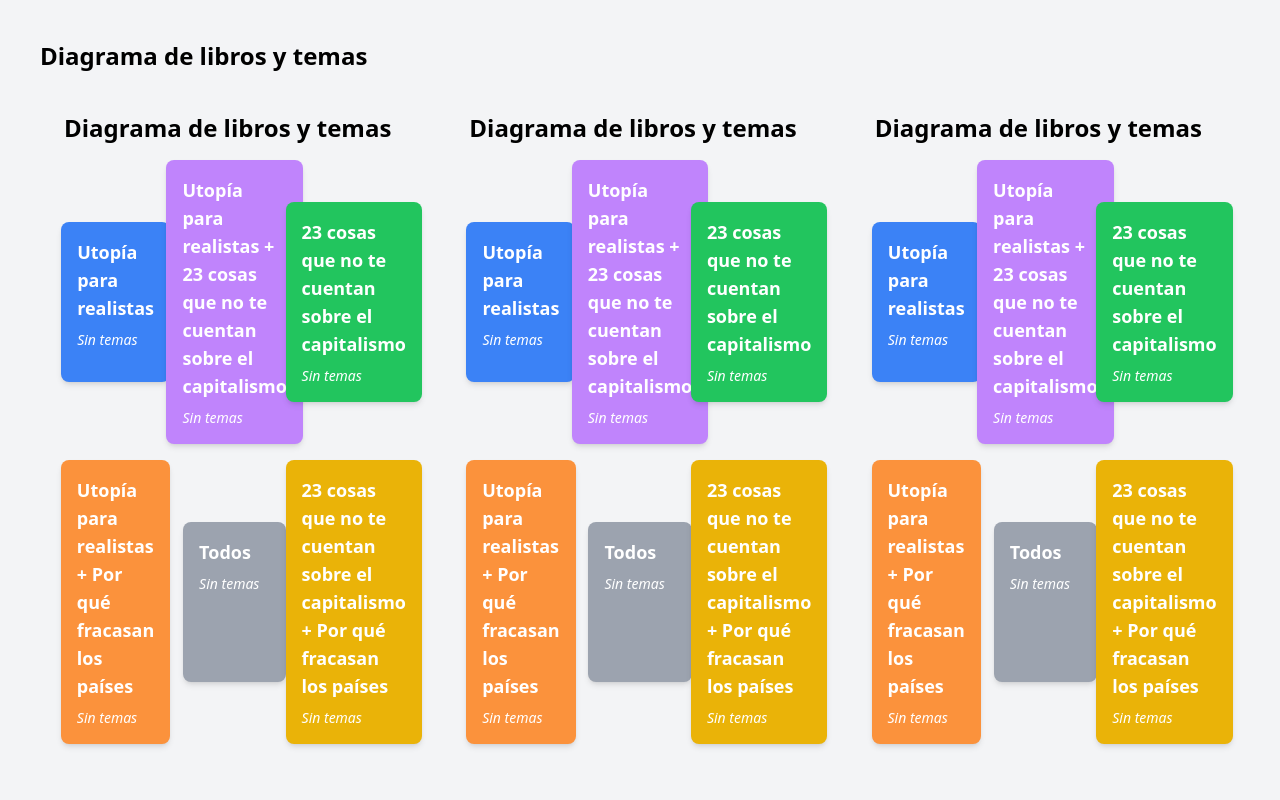
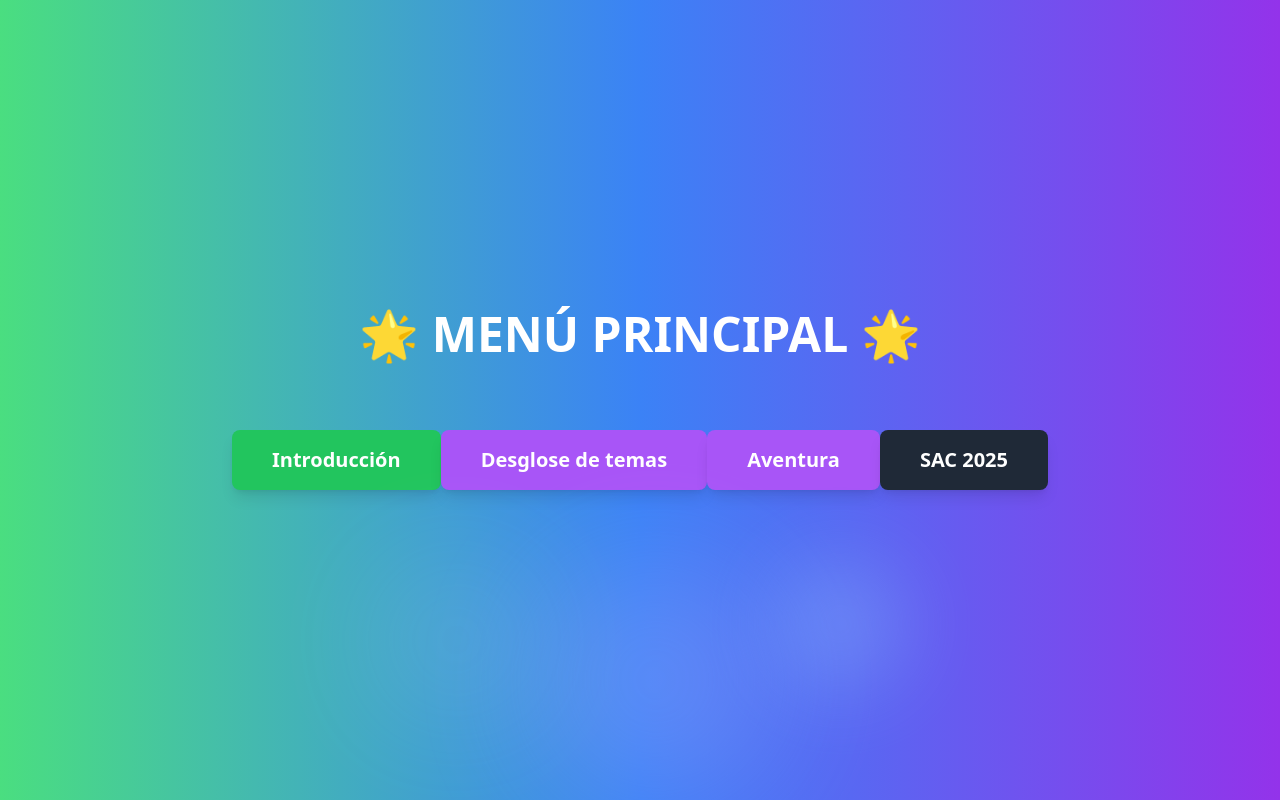
Before and after one commit to 0siel/seven-habits, a React (Vite) app: page /books in a window 1280 px wide. Shown: the top 800 px of the page. Built offline with nearby package versions, Linux system fonts and the light colour scheme.

Commit message:
Books-navigation

```diff
--- a/src/App.jsx
+++ b/src/App.jsx
@@ -50,8 +50,9 @@ import PerfectoScreen from "./components/empresarios/Perfecto";
 import WomenITScreen from "./components/empresarios/Womenit";
 
 {/* Books imports */ }
+import Menu from "./components/libros/Menu";
+import BooksIntro from "./components/libros/Intro";
 import Books from "./components/libros/Libros";
-import Fixed from "./components/libros/Fixed";
 import Adventure from "./components/libros/Adventure";
 
 
@@ -110,8 +111,9 @@ function App() {
           <Route path="empresarios/womenit" element={<WomenITScreen />} />
 
           {/* Books routes */}
-          <Route path="books" element={<Books />} />
-          <Route path="books/fixed" element={<Fixed />} />
+          <Route path="books" element={<Menu />} />
+          <Route path="books/intro" element={<BooksIntro />} />
+          <Route path="books/cards" element={<Books />} />
           <Route path="books/adventure" element={<Adventure />} />
 
 
--- a/src/components/WelcomeScreen.jsx
+++ b/src/components/WelcomeScreen.jsx
@@ -55,6 +55,13 @@ function WelcomeScreen() {
         Empresarios Mexicanos + Women IT
       </button>
 
+      <button
+        onClick={() => navigate("/books/menu")}
+        className="mt-10 px-8 py-4 bg-black text-blue-600 text-lg font-bold rounded-lg shadow-lg hover:bg-gray-200 transition-all duration-300 transform hover:scale-105"
+      >
+        Libros para el Desarrollo
+      </button>
+
     </div>
   );
 }
--- a/src/components/libros/Adventure.jsx
+++ b/src/components/libros/Adventure.jsx
@@ -15,18 +15,18 @@ const sceneImages = {
   inicio: "/images/inicio.png",
   fundacion: "/images/fundacion.png",
   ingresoBasico: "/images/ingresobasico.png",
-  industrializacion: "/industrializacion.png",
+  industrializacion: "/images/industrializacion.png",
   institucionesInclusivas: "/images/institucionesinclusivas.png",
   jornadaLaboral: "/images/jornadalaboral.png",
   educacionTecnica: "/images/educaciontecnica.png",
   aperturaFronteras: "/images/aperturafronteras.png",
   constitucion: "/images/constitucion.png",
   participacionCiudadana: "/images/participacionciudadana.png",
-  subsidiosInnovacion: "https://picsum.photos/id/1055/800/400",
-  investigacion: "https://picsum.photos/id/1060/800/400",
+  subsidiosInnovacion: "/images/subsidiosinnovacion.png",
+  investigacion: "/images/investigacion.png",
   tratadosComercio: "https://picsum.photos/id/1065/800/400",
-  final_positivo: "https://picsum.photos/id/1070/800/400",
-  final_mixto: "https://picsum.photos/id/1080/800/400"
+  final_positivo: "/images/final_positivo.png",
+  final_mixto: "/images/final_mixto.png",
 };
 
 // Estructura novelística de las escenas
--- /dev/null
+++ b/src/components/libros/Intro.jsx
@@ -0,0 +1,24 @@
+import React from 'react';
+
+export default function Intro() {
+  return (
+    <div className="flex flex-col items-center justify-center w-screen min-h-screen bg-gradient-to-r from-green-400 via-blue-500 to-purple-600 text-white">
+      {/* Title */}
+      <h1 className="text-5xl font-extrabold mb-12 animate-fade-in">
+        🌟 Introducción a los libros 🌟
+      </h1>
+
+      {/* Content */}
+      <div className="max-w-2xl px-4 py-6 bg-white rounded-lg shadow-lg text-gray-800">
+        <p className="text-lg mb-4">
+          En esta sección, exploraremos los libros "Utopía para realistas", "23 cosas que no te cuentan sobre el capitalismo" y "Por qué fracasan los países".
+          Cada libro ofrece una perspectiva única sobre la economía, la política y la sociedad.
+        </p>
+        <p className="text-lg mb-4">
+          A medida que avancemos, analizaremos los temas clave de cada libro y cómo se interrelacionan entre sí.
+          ¡Prepárate para un viaje fascinante a través de las ideas de estos autores!
+        </p>
+      </div>
+    </div>
+  );
+}
--- /dev/null
+++ b/src/components/libros/Menu.jsx
@@ -0,0 +1,56 @@
+import React from "react";
+import { useNavigate } from "react-router-dom";
+
+function Menu() {
+  const navigate = useNavigate();
+
+  return (
+    <div className="flex flex-col items-center justify-center w-screen min-h-screen bg-gradient-to-r from-green-400 via-blue-500 to-purple-600 text-white">
+      {/* Title */}
+      <h1 className="text-5xl font-extrabold mb-12 animate-fade-in">
+        🌟 MENÚ PRINCIPAL 🌟
+      </h1>
+
+      {/* Buttons */}
+      <div className="space-y-6">
+        <button
+          onClick={() => navigate("/books/intro")}
+          className="px-10 py-4 bg-green-500 text-white text-xl font-bold rounded-lg shadow-lg hover:bg-green-600 transition-all duration-300 transform hover:scale-105"
+        >
+          Introducción
+        </button>
+        <button
+          onClick={() => navigate("/books/cards")}
+          className="px-10 py-4 bg-purple-500 text-white text-xl font-bold rounded-lg shadow-lg hover:bg-purple-600 transition-all duration-300 transform hover:scale-105"
+        >
+          Desglose de temas
+        </button>
+
+        <button
+          onClick={() => navigate("/books/adventure")}
+          className="px-10 py-4 bg-purple-500 text-white text-xl font-bold rounded-lg shadow-lg hover:bg-purple-600 transition-all duration-300 transform hover:scale-105"
+        >
+          Aventura
+        </button>
+
+        <button
+          onClick={() => navigate("/books/sac")}
+          className="px-10 py-4 bg-gray-800 text-white text-xl font-bold rounded-lg shadow-lg hover:bg-gray-900 transition-all duration-300 transform hover:scale-105"
+        >
+          SAC 2025
+        </button>
+
+
+      </div>
+
+      {/* Decorative Elements */}
+      <div className="absolute bottom-0 left-0 right-0 flex justify-center">
+        <div className="w-40 h-40 bg-white rounded-full opacity-10 blur-3xl"></div>
+        <div className="w-60 h-60 bg-purple-300 rounded-full opacity-20 blur-3xl"></div>
+        <div className="w-32 h-32 bg-blue-300 rounded-full opacity-30 blur-2xl"></div>
+      </div>
+    </div>
+  );
+}
+
+export default Menu;
```
